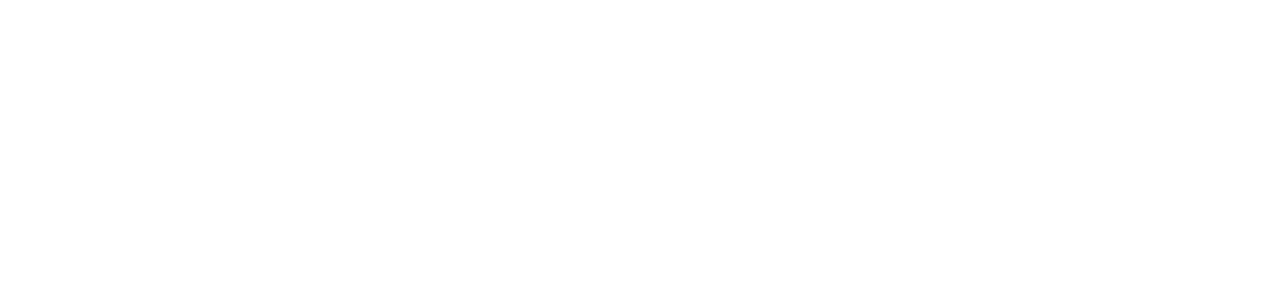
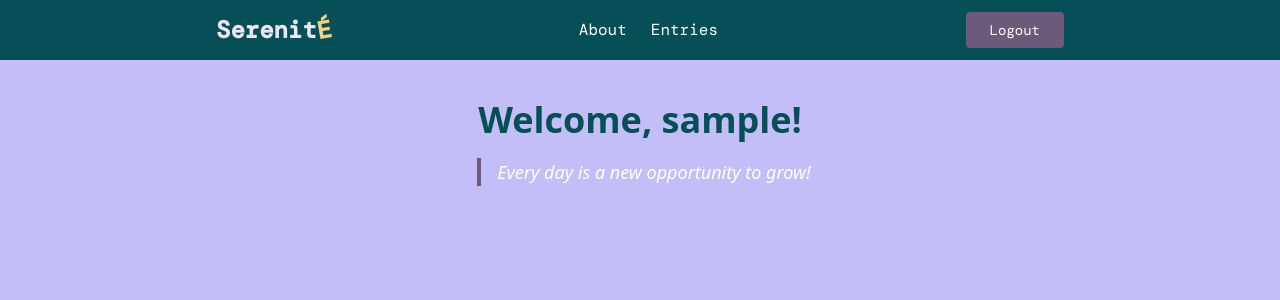
Before and after one commit to EliasLd/Serenite, a React app in the folder frontend/: page /dashboard in a window 1280 px wide. Before the commit this address had no page. Shown: the top 300 px of the page. Built offline with nearby package versions, Linux system fonts and the light colour scheme; sample sign-in values are in the browser's storage; the HTML template or start-up script is replaced by a standard one; a web font is replaced by a local one.

Commit message:
Update app routing to protect /dashboard route

```diff
--- a/frontend/src/App.tsx
+++ b/frontend/src/App.tsx
@@ -2,7 +2,8 @@
 import { AuthProvider } from "./contexts/AuthContext";
 import Landing from "./pages/Landing";
 import Authentication from "./pages/Authentication";
-
+import Dashboard from "./pages/Dashboard";
+import ProtectedRoute from "./components/ProtectedRoute";
 
 function App() {
   return (
@@ -11,6 +12,14 @@
         <Routes>
           <Route path="/" element={<Landing />} />
           <Route path="/auth" element={<Authentication />} />
+          <Route
+            path="/dashboard"
+            element={
+              <ProtectedRoute>
+                <Dashboard />
+              </ProtectedRoute>
+            }
+          />
         </Routes>
       </BrowserRouter>
     </AuthProvider>
```
